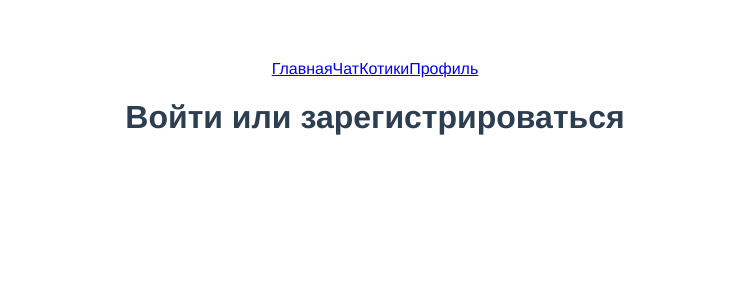
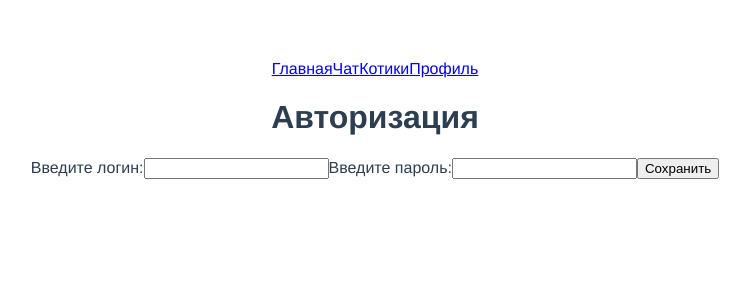
Before and after one commit to AugustSprout/FinalProject, a Vue app in the folder project/: page /auth in a window 1280 px wide. Shown: the top 300 px of the page, without its empty margins (265-1015 px from the left). Built offline with nearby package versions, Linux system fonts and the light colour scheme.

Commit message:
добавлена авторизация

```diff
--- a/project/src/components/AuthPage.vue
+++ b/project/src/components/AuthPage.vue
@@ -1,11 +1,47 @@
 <template>
     <div>
-        <h1>Войти или зарегистрироваться</h1>
+        <h1>Авторизация</h1>
+        <label>Введите логин:</label>
+        <input v-model="userName" type="text">
+        <label>Введите пароль:</label>
+        <input v-model="password" type="password">
+        <button @click="login">Сохранить</button>
     </div>
 </template>
 
 <script>
     export default {
-        name: `AuthPage`
+        name: `AuthPage`,
+        data(){
+            return{
+                isAuth: false,
+                userName: "",
+                password: ``,
+            }
+        },
+        created(){
+            if(localStorage.getItem(`isAuth`)){
+                this.isAuth = true
+            }
+        },
+        methods:{
+            login(){
+                if(this.userName != `` && this.password != ``){
+                    console.log(this.userName)
+                    this.isAuth = true
+                    localStorage.setItem(`isAuth`, true)
+                    localStorage.setItem(`userName`, this.userName)
+                    localStorage.setItem(`password`, this.password)
+
+                    this.$router.push({
+                        name: `ProfilePage`,
+                        query: {userName: this.userName}
+                    })
+                }
+                else{
+                    console.log(`хня какая то`)
+                }
+            }
+        }
     }
 </script>
--- a/project/src/components/HomePage.vue
+++ b/project/src/components/HomePage.vue
@@ -1,13 +1,17 @@
 <template>
     <main>
         <h1>Главная страница</h1>
-        <h2 v-if="isAuth">Привет, {{ userName }}</h2>
-        <h2 v-else>Привет, путник</h2>
+        <h2 >Привет, {{ userName }}</h2>
     </main>
 </template>
 
 <script>
     export default {
-        name: `HomePage`
+        name: `HomePage`,
+        data(){
+            return{
+                userName: localStorage.getItem(`userName`)
+            }
+        }
     }
 </script>
--- a/project/src/components/ProfilePage.vue
+++ b/project/src/components/ProfilePage.vue
@@ -1,11 +1,22 @@
 <template>
     <h1>profile</h1>
-
+    <button @click="logout">выйти из аккаунта</button>
 
 </template>
 
 <script>
     export default {
-        name: `ProfilePage`
+        name: `ProfilePage`,
+        methods:{
+            logout(){
+                localStorage.removeItem(`isAuth`, false)
+                localStorage.removeItem(`userName`)
+                localStorage.removeItem(`password`)
+                this.$router.push({
+                        name: `HomePage`,
+                        query: {userName: this.userName}
+                    })
+            }
+        }
     }
 </script>
--- a/project/src/main.js
+++ b/project/src/main.js
@@ -31,14 +31,17 @@ const router = createRouter({
         path: `/profile`,
         name: `ProfilePage`,
         component: ProfilePage,
+        meta: {
+            requiresAuth: true,
+        }
     }],
     history: createWebHistory(),
 })
 
-const isAuth = true
+
 
 router.beforeEach((to) => {
-    if(to.meta.requiresAuth && !isAuth){
+    if(to.meta.requiresAuth && !localStorage.getItem(`isAuth`)){
         return{
             name: `AuthPage`
         }
```
